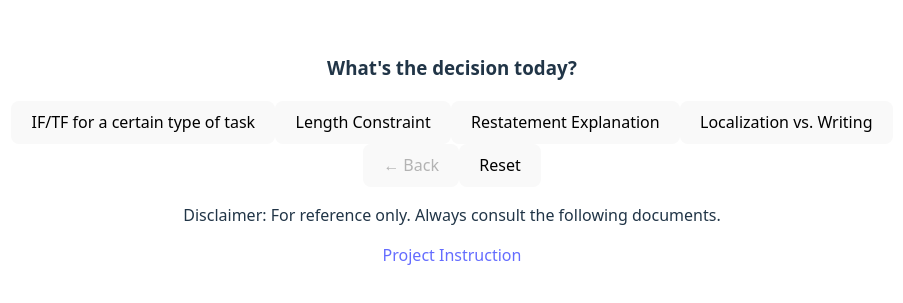
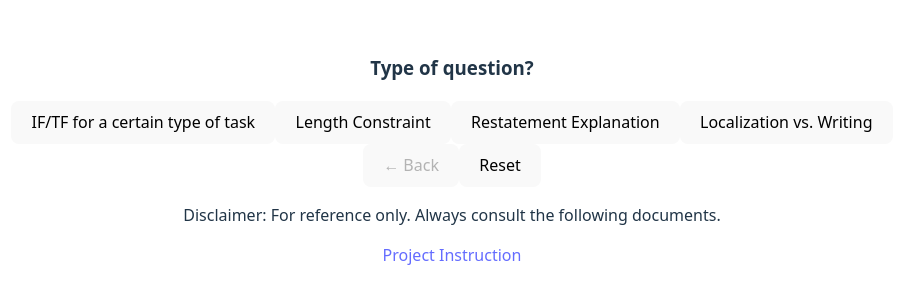
Before and after one commit to tshao42/cypher_decision, a React (Vite) app: page / in a window 1280 px wide. Shown: the part 241-544 px from the top of the page, without its empty margins (188-1091 px from the left). Built offline with nearby package versions, Linux system fonts and the light colour scheme.

Commit message:
fixed history bug; corrected flow for chatbot

```diff
--- a/options.json
+++ b/options.json
@@ -1,7 +1,7 @@
 {
     "decisionNodes": {
       "start": {
-        "question": "What's the decision today?",
+        "question": "Type of question?",
         "options": [
           { "text": "IF/TF for a certain type of task", "nextNode": "type-specific" },
           { "text": "Length Constraint", "nextNode": "length-constraint" },
@@ -165,7 +165,7 @@
         "question": "Do tone and approaches align with the prompt's request?",
         "options": [
             { "text": "Yes", "nextNode": "chatbot_if_no_issue_fact" },
-            { "text": "No - Truthfulness = No Issue", "nextNode": "general_if" }
+            { "text": "No", "nextNode": "chatbot_if_issue_fact" }
         ]
       },
       "chatbot_if_issue_fact": {
@@ -223,9 +223,8 @@
         ]
       },
       "loc-vs-writing": {
-        "question": "Is this node implemented?",
+        "question": "Not implemented yet",
         "options": [
-          { "text": "Not yet", "nextNode": "conclusion_skip" }
         ]
       },
       "conclusion_skip": {
@@ -261,7 +260,7 @@
         "options": []
     },
     "conclusion_major_if_issue": {
-        "conclusion": "IF: True issue",
+        "conclusion": "IF: Major issue",
         "options": []
     },
     "conclusion_restatement_yes": {
--- a/src/DecisionTree.jsx
+++ b/src/DecisionTree.jsx
@@ -10,7 +10,6 @@ const DecisionTree = () => {
 
   // Sample decision tree data structure
   // You can customize this with your own decision nodes
-  console.log(decisionNodesData);
   const decisionNodes = decisionNodesData.decisionNodes;
 
   // Handle option selection
@@ -46,6 +45,7 @@ const DecisionTree = () => {
       } else {
         setCurrentNodeId(newHistory[newHistory.length - 1].id);
       }
+      setHistory(newHistory); // Ensure history is updated correctly
 
       // Remove last conclusion if we're going back
       if (conclusions.length > 0 && decisionNodes[currentNodeId]?.conclusion) {
@@ -56,7 +56,7 @@ const DecisionTree = () => {
     }
   };
 
-  const currentNode = decisionNodes[currentNodeId];
+  const currentNode = decisionNodes[currentNodeId] || {};
 
   return (
     <div className="w-full max-w-4xl mx-auto p-6 bg-gray-50 rounded-lg shadow">
```
